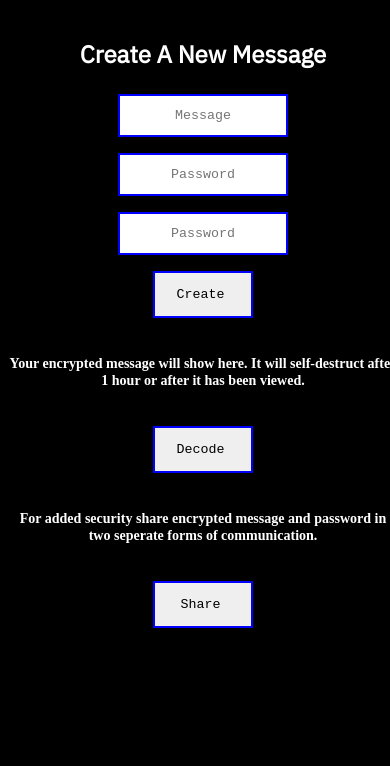
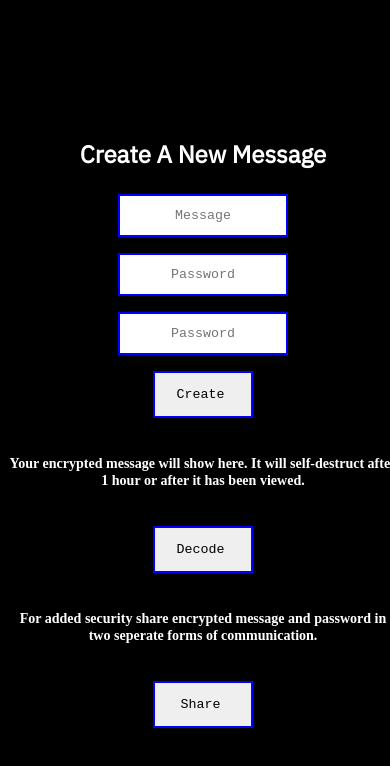
Before and after one commit to jamescapps/cipher_project, a React (Create React App) app in the folder client/: page /create in a window 390 px wide. Shown: the top 766 px of the page. Built offline with nearby package versions, Linux system fonts and the light colour scheme.

Commit message:
Changed create margin-top.

```diff
--- a/client/src/App.css
+++ b/client/src/App.css
@@ -110,6 +110,9 @@ input[type=submit]:hover {
   .modal {
     font-size: .75rem;
   }
+  .createOuter {
+    margin-top: -300px;
+  }
 }
 
 @media screen and (max-width: 350px) {
```
